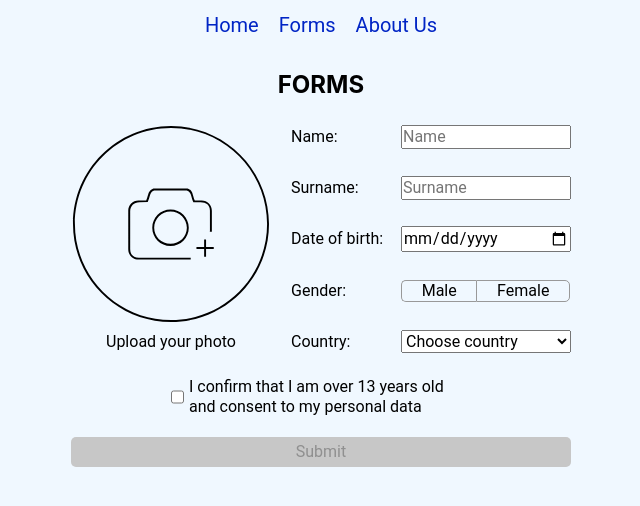
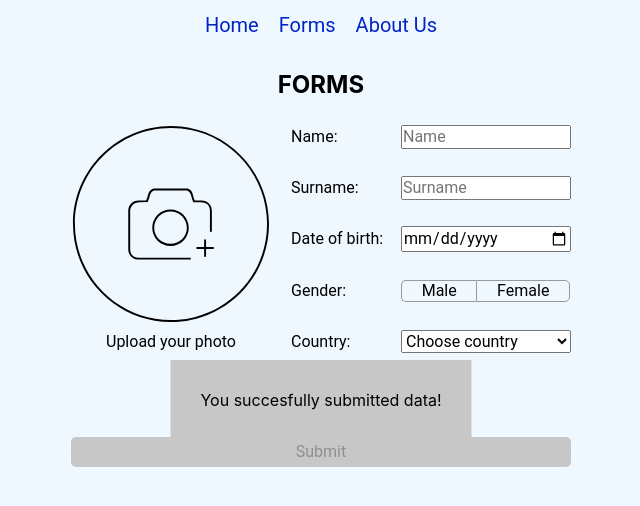
Before and after one commit to sylarBrest/REACT2022Q3, a React (Create React App) app in the folder first-react-app/: page /sylarbrest-REACT2022Q3/forms in a window 1280 px wide. Shown: the top 506 px of the page, without its empty margins (319-959 px from the left). Built offline with nearby package versions, Linux system fonts and the light colour scheme.

Commit message:
feat: add resetting form after validation

```diff
--- a/first-react-app/src/components/Main/Forms/Form.css
+++ b/first-react-app/src/components/Main/Forms/Form.css
@@ -111,3 +111,12 @@ input,
 select {
   outline: none;
 }
+
+.modal {
+  padding: 30px;
+  position: fixed;
+  top: 50%;
+  left: 50%;
+  transform: translate(-50%, -50%);
+  background-color: #c7c7c7;
+}
--- a/first-react-app/src/components/Main/Forms/Form.tsx
+++ b/first-react-app/src/components/Main/Forms/Form.tsx
@@ -57,8 +57,11 @@ class Form extends React.Component<TFormProps, TFormState> {
     return Object.values(isValidated).every((flag: boolean) => !!flag);
   }
 
-  canSubmit() {
-    return false;
+  reset() {
+    this.setState(() => ({
+      isChange: false,
+      isSubmitted: false,
+    }));
   }
 
   handleChange() {
@@ -67,6 +70,8 @@ class Form extends React.Component<TFormProps, TFormState> {
 
   handleSubmit(event: FormEvent) {
     event.preventDefault();
+    console.log(this.state.formData);
+
     const photoInput = this.photo.current as HTMLInputElement;
     const nameInput = this.name.current as HTMLInputElement;
     const surnameInput = this.surname.current as HTMLInputElement;
@@ -98,6 +103,7 @@ class Form extends React.Component<TFormProps, TFormState> {
 
     if (this.isValidatedForm(isValidated)) {
       this.setState(() => ({ formData: [...this.state.formData, formData] }));
+      (event.target as HTMLFormElement).reset();
     }
 
     this.setState(() => ({
@@ -107,8 +113,8 @@ class Form extends React.Component<TFormProps, TFormState> {
   }
 
   render() {
-    console.log(this.state.formData);
     return (
+      <>
         <form className="form" onSubmit={this.handleSubmit} onChange={this.handleChange}>
           <div className="photo-upload">
             <label htmlFor="photo-upload">
@@ -137,7 +143,9 @@ class Form extends React.Component<TFormProps, TFormState> {
               <input id="name" type="text" name="name" placeholder="Name" ref={this.name} />
             </div>
             <p
-            style={{ opacity: this.state.isSubmitted && !this.state.isValidated.name ? '1' : '0' }}
+              style={{
+                opacity: this.state.isSubmitted && !this.state.isValidated.name ? '1' : '0',
+              }}
             >
               Name not valid
             </p>
@@ -228,12 +236,16 @@ class Form extends React.Component<TFormProps, TFormState> {
             </label>
           </div>
           <p
-          style={{ opacity: this.state.isSubmitted && !this.state.isValidated.consent ? '1' : '0' }}
+            style={{
+              opacity: this.state.isSubmitted && !this.state.isValidated.consent ? '1' : '0',
+            }}
           >
             Please give your consent by checking the label
           </p>
           <input className="submit" type="submit" value="Submit" disabled={!this.state.isChange} />
         </form>
+        <div className="modal">You succesfully submitted data!</div>
+      </>
     );
   }
 }
```
Lines whose indentation alone changed are shown as unchanged.
